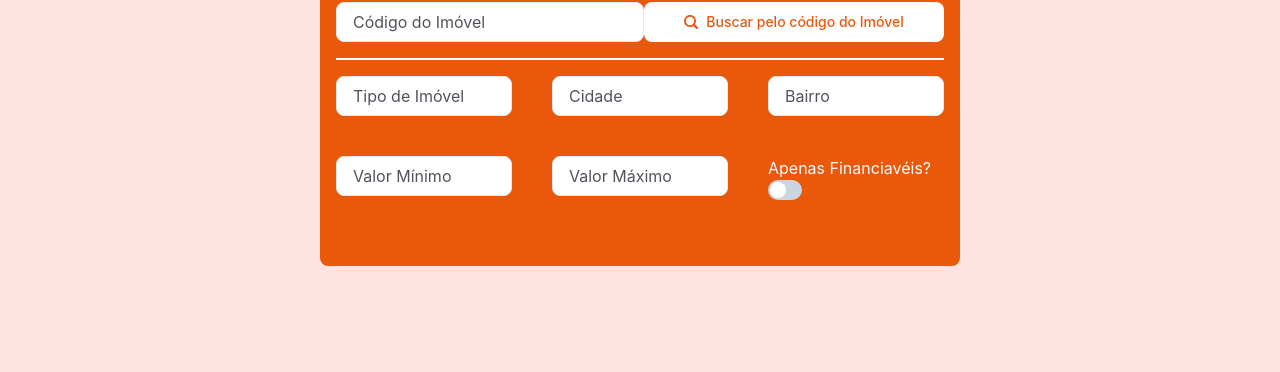
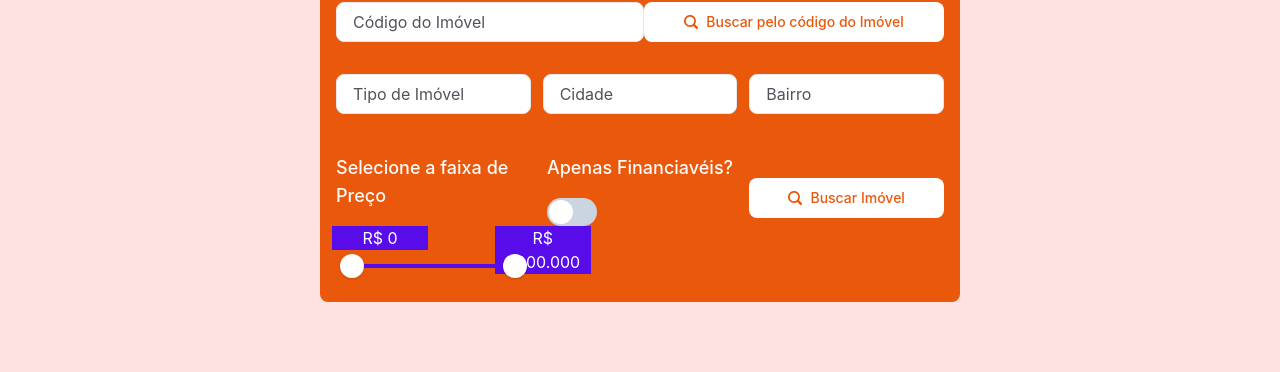
Before and after one commit to santosnevesimobiliaria/frontend-web, a Next.js app: page / in a window 1280 px wide. Shown: the part 718-1090 px from the top of the page. Built offline with nearby package versions, Linux system fonts and the light colour scheme.

Commit message:
nova range slider

```diff
--- /dev/null
+++ b/src/components/defaultRangeSlider/index.tsx
@@ -0,0 +1,67 @@
+import { defaultColors } from '@/constants/styles/defaultColors';
+import {
+  RangeSlider,
+  RangeSliderFilledTrack,
+  RangeSliderMark,
+  RangeSliderThumb,
+  RangeSliderTrack,
+} from '@chakra-ui/react';
+import { useState } from 'react';
+
+function DefaultRangeSlider() {
+  const [sliderValue, setSliderValue] = useState([0, 1000000]);
+
+  return (
+    <RangeSlider
+      aria-label={['min', 'max']}
+      defaultValue={[0, 1000000]}
+      min={0}
+      max={1000000}
+      step={10000}
+      onChange={(val) => setSliderValue(val)}
+    >
+      {/* <RangeSliderMark value={250000} mt="1" ml="-2.5" fontSize="sm">
+        R$ 250.000
+      </RangeSliderMark>
+      <RangeSliderMark value={500000} mt="1" ml="-2.5" fontSize="sm">
+        R$ 500.000
+      </RangeSliderMark>
+      <RangeSliderMark value={750000} mt="1" ml="-2.5" fontSize="sm">
+        R$ 750.000
+      </RangeSliderMark> */}
+      <RangeSliderMark
+        value={sliderValue[0]}
+        textAlign="center"
+        bg={defaultColors.purple}
+        color="white"
+        mt="-10"
+        ml="-5"
+        w="24"
+      >
+        R$ {sliderValue[0].toLocaleString('pt-BR')}
+      </RangeSliderMark>
+      <RangeSliderMark
+        value={sliderValue[1]}
+        textAlign="center"
+        bg={defaultColors.purple}
+        color="white"
+        mt="-10"
+        ml="-5"
+        w="24"
+      >
+        R$ {sliderValue[1].toLocaleString('pt-BR')}
+      </RangeSliderMark>
+      <RangeSliderTrack bg="red.100">
+        <RangeSliderFilledTrack bg={defaultColors.purple} />
+      </RangeSliderTrack>
+      <RangeSliderThumb boxSize={6} index={0}>
+        {/* <Box color="tomato" as={MdGraphicEq} /> */}
+      </RangeSliderThumb>
+      <RangeSliderThumb boxSize={6} index={1}>
+        {/* <Box color="tomato" as={MdGraphicEq} /> */}
+      </RangeSliderThumb>
+    </RangeSlider>
+  );
+}
+
+export default DefaultRangeSlider;
--- a/src/pages/index.tsx
+++ b/src/pages/index.tsx
@@ -1,12 +1,9 @@
 import DefaultSelect from '@/components/deafultSelect';
 import DefaultButton from '@/components/defaultButton';
+import DefaultRangeSlider from '@/components/defaultRangeSlider';
 import DefaultTextInput from '@/components/defaultTextInput';
 import { randomPicture } from '@/utils/randomPicture';
-import {
-  Image,
-  SimpleGrid,
-  Switch,
-} from '@chakra-ui/react';
+import { Image, SimpleGrid, Switch } from '@chakra-ui/react';
 
 export default function Home() {
   return (
@@ -21,7 +18,7 @@ export default function Home() {
         />
       </div>
 
-      <div className="absolute top-[600px] left-[50%] transform -translate-x-1/2 flex flex-col mx-auto items-center py-3 px-4 w-full max-w-[50%] h-96 bg-orange-600 text-[#FBFBFA] rounded-lg">
+      <div className="absolute top-[600px] left-[50%] transform -translate-x-1/2 flex flex-col mx-auto items-center py-3 px-4 w-full max-w-[50%] h-[420px] bg-orange-600 text-[#FBFBFA] rounded-lg">
         <span className="text-3xl font-medium mt-4">
           Encontre o Imóvel dos seus sonhos
         </span>
@@ -34,16 +31,27 @@ export default function Home() {
           />
         </span>
         <span className="w-full h-[2px] bg-white" />
-        <SimpleGrid className="w-full mt-4" columns={3} spacing={10}>
+        <SimpleGrid className="w-full mt-4" columns={3} spacingY={10} spacingX={3}>
           <DefaultSelect options={[]} placeholder="Tipo de Imóvel" />
           <DefaultSelect options={[]} placeholder="Cidade" />
           <DefaultSelect options={[]} placeholder="Bairro" />
-          <DefaultTextInput placeholder="Valor Mínimo" />
-          <DefaultTextInput placeholder="Valor Máximo" />
-          <div className='flex flex-col' >
-            <span>Apenas Financiavéis?</span>
-            <Switch colorScheme='green' />
+          <div>
+            <span className="font-medium text-lg">
+              Selecione a faixa de Preço
+            </span>
+            <div className="flex flex-col justify-center items-center w-full h-28 px-4">
+              <DefaultRangeSlider />
+            </div>
           </div>
+          <div className="flex flex-col items-center w-full h-28">
+            <div className="flex flex-col gap-4">
+              <span className="font-medium text-lg">Apenas Financiavéis?</span>
+              <Switch size="lg" colorScheme="purple" />
+            </div>
+          </div>
+          <span className='pt-6 w-full h-full' >
+            <DefaultButton text="Buscar Imóvel" isSearchButton maxWidth={300} />
+          </span>
         </SimpleGrid>
       </div>
     </div>
```
